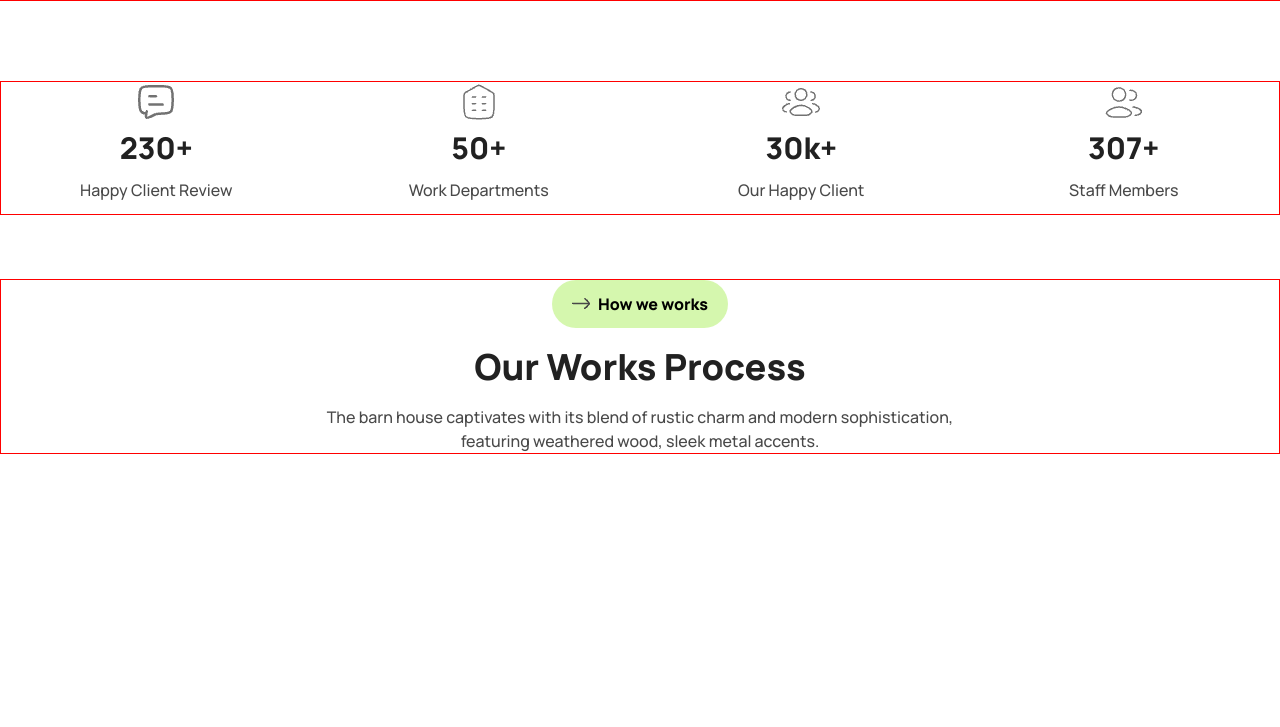
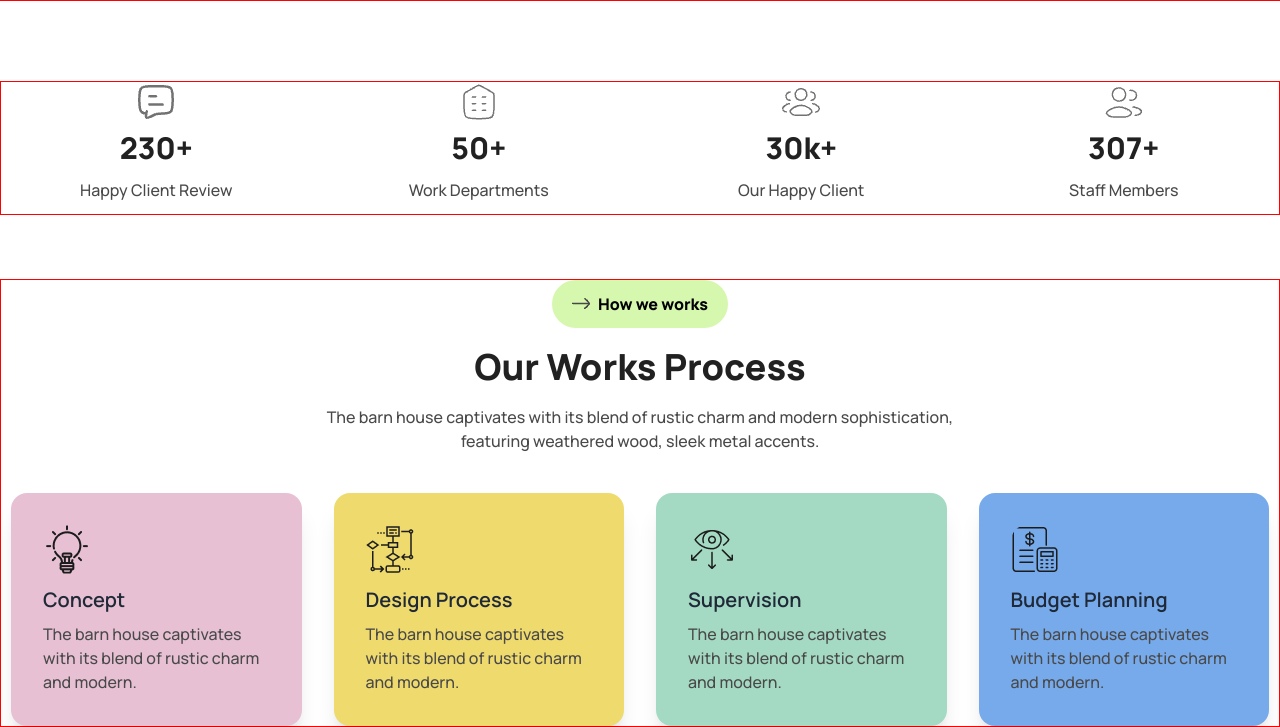
Before and after one commit to hasiburrahmanbiplab/assignment-3, a plain HTML site: page index.html in a window 1280 px wide. Shown: the part 1488-2215 px from the top of the page. Before the commit the page ends 1942 px from the top, so only its background shows below. Drawn offline with nearby package versions, Linux system fonts and the light colour scheme.

Commit message:
all contents of work section added

```diff
--- a/index.html
+++ b/index.html
@@ -217,7 +217,7 @@
     <!-- work section start -->
     <section>
       <div class="container">
-        <div class="work-container">
+        <div class="work-container space-y-10">
           <div class="work-heading max-w-2xl mx-auto flex flex-col justify-center items-center text-center gap-y-4">
              <button class="navbtn green-3">
               <img src="assets/arrow-3.png" alt="">
@@ -226,7 +226,44 @@
              <h2 class="text-3xl md:text-4xl text-primary font-extrabold !leading-tight">Our Works Process</h2>
              <p class="text-base font-medium text-secondary leading-normal">The barn house captivates with its blend of rustic charm and modern sophistication, featuring weathered wood, sleek metal accents.</p>
           </div>
-          <div class="work-card"></div>
+          <div class="work-card grid grid-cols-4 gap-8">
+            <div class="card p-8 bg-[#E7C1D3] shadow-xl">
+              <figure class="!justify-start !items-start">
+                 <img src="assets/concept.png" alt="">
+              </figure>
+              <div class="card-body p-0">
+                <h2 class="card-title pt-3">Concept</h2>
+                <p class="text-base text-secondary font-medium">The barn house captivates with its blend of rustic charm and modern.</p>
+              </div>
+            </div>
+            <div class="card p-8 bg-[#EFDA6E] shadow-xl">
+              <figure class="!justify-start !items-start">
+                 <img src="assets/flow-chart.png" alt="">
+              </figure>
+              <div class="card-body p-0">
+                <h2 class="card-title pt-3">Design Process</h2>
+                <p class="text-base text-secondary font-medium">The barn house captivates with its blend of rustic charm and modern.</p>
+              </div>
+            </div>
+            <div class="card p-8 bg-[#A4DAC3] shadow-xl">
+              <figure class="!justify-start !items-start">
+                 <img src="assets/vision.png" alt="">
+              </figure>
+              <div class="card-body p-0">
+                <h2 class="card-title pt-3">Supervision</h2>
+                <p class="text-base text-secondary font-medium">The barn house captivates with its blend of rustic charm and modern.</p>
+              </div>
+            </div>
+            <div class="card p-8 bg-[#77AAEA] shadow-xl">
+              <figure class="!justify-start !items-start">
+                 <img src="assets/budget-planning.png" alt="">
+              </figure>
+              <div class="card-body p-0">
+                <h2 class="card-title pt-3">Budget Planning</h2>
+                <p class="text-base text-secondary font-medium">The barn house captivates with its blend of rustic charm and modern.</p>
+              </div>
+            </div>
+          </div>
         </div>
       </div>
     </section>
```
